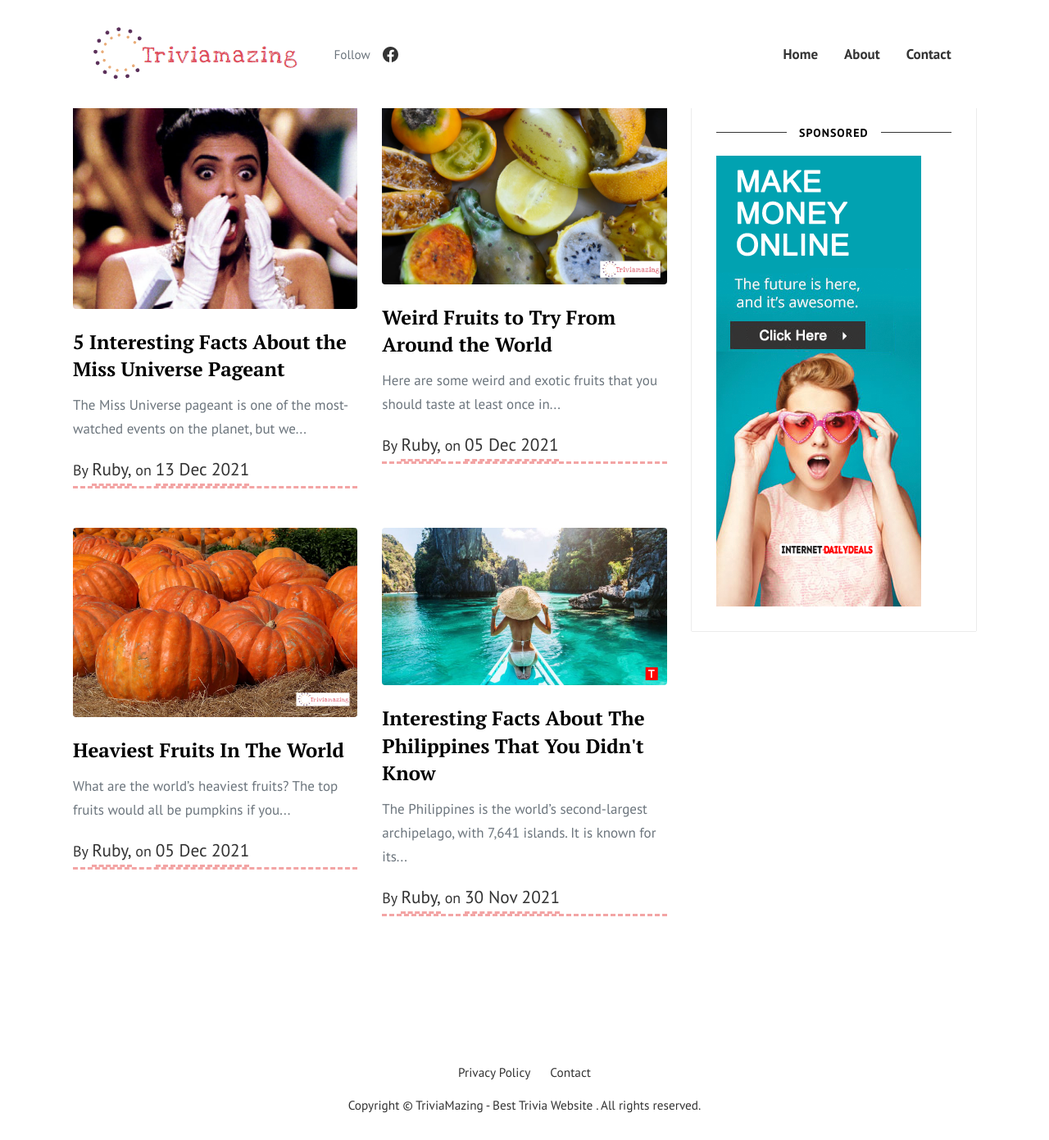
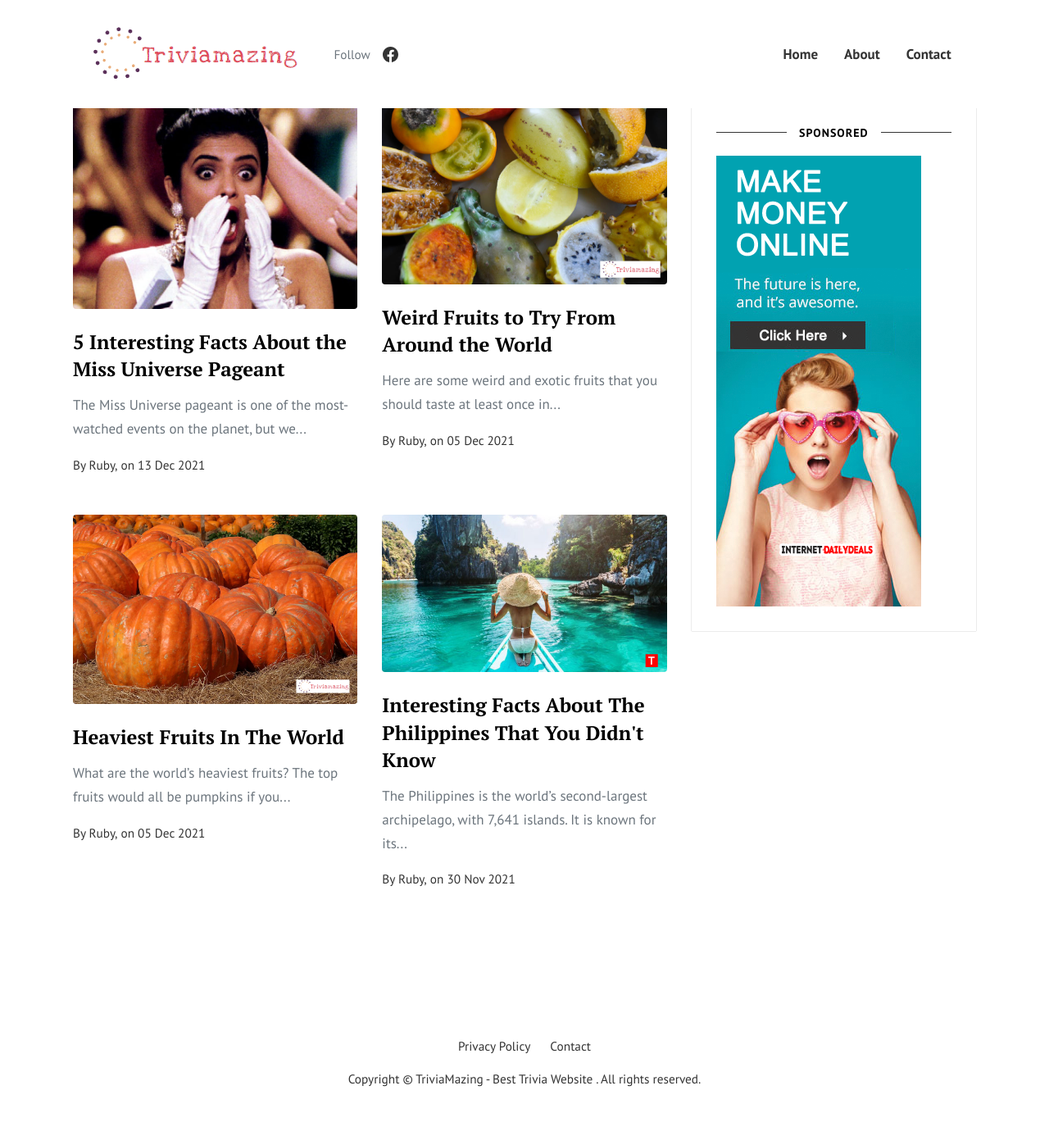
Before and after one commit to ruubbies-vlog/ruubbies-vlog.github.io, a Jekyll site: the page built from index.html, in a window 1280 px wide and 1391 px high. Shown: the whole window at 82% size. Built offline with Jekyll 4.4.1, drawn with Linux system fonts in a browser that asks for light colours; the list of posts is cut into pages by our own code.

```diff
--- a/_layouts/post.html
+++ b/_layouts/post.html
@@ -38,7 +38,7 @@
                 <!-- Post Date -->
             <p>
                 <small>
-                    <span class="post-date"><time class="post-date" datetime="{{ page.date | date:"%Y-%m-%d" }}">Posted on {{ page.date | date_to_string }} By <strong>{{ author.display_name }}</strong></time></span>
+                    <span class="post-date"><time class="post-date" datetime="{{ page.date | date:"%Y-%m-%d" }}" {{ page.date | date_to_string }} </time></span>
                     {% if page.last_modified_at %}
                     (Updated: <time datetime="{{ page.last_modified_at | date_to_xmlschema }}" itemprop="dateModified">{{ page.last_modified_at | date: "%b %-d, %Y" }}</time>)
                     {% endif %}
--- a/assets/css/theme.scss
+++ b/assets/css/theme.scss
@@ -261,7 +261,7 @@
 	overflow:hidden!important;
 }
 span.post-name,span.post-date,span.author-meta {
-	display:inline-block; font-size: 1.18em; border-bottom: 3px dashed rgb(243, 165, 165);
+	display:inline-block;
 }
 
 span.post-read-more a {
```
